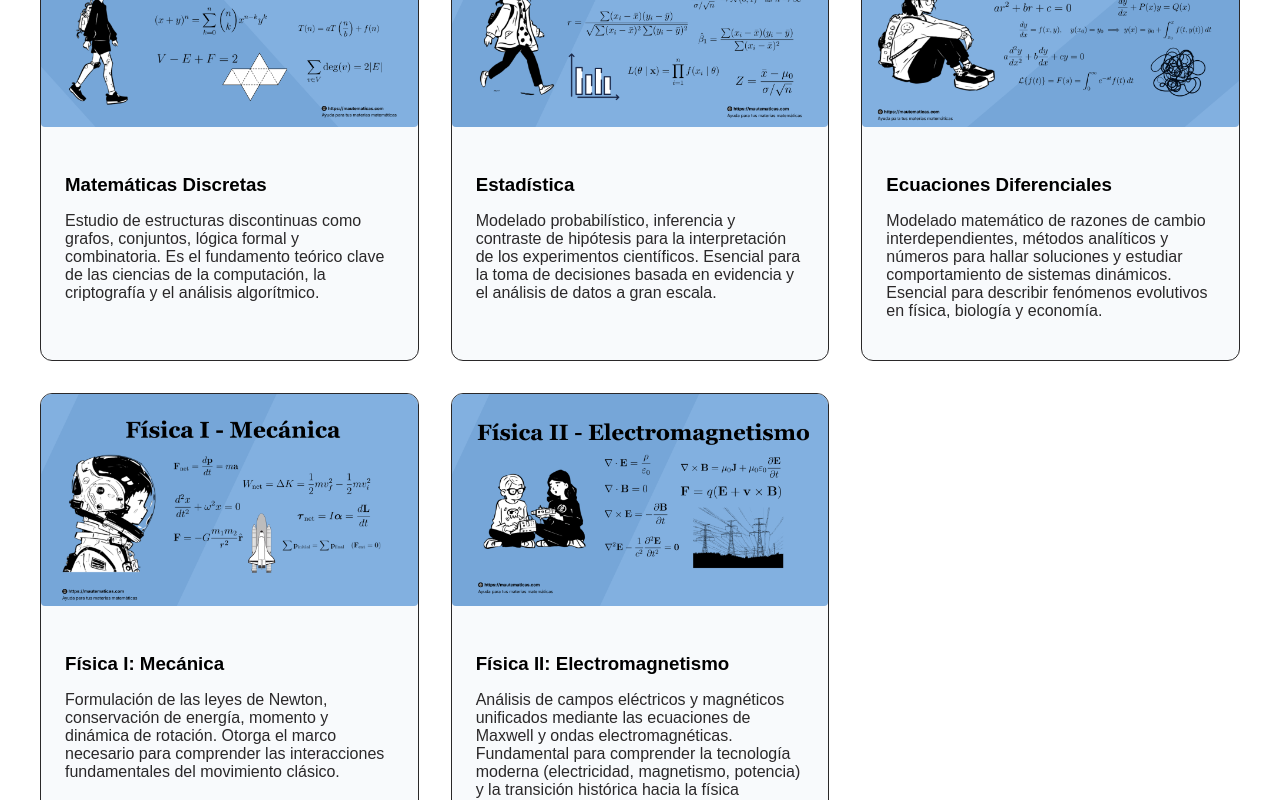
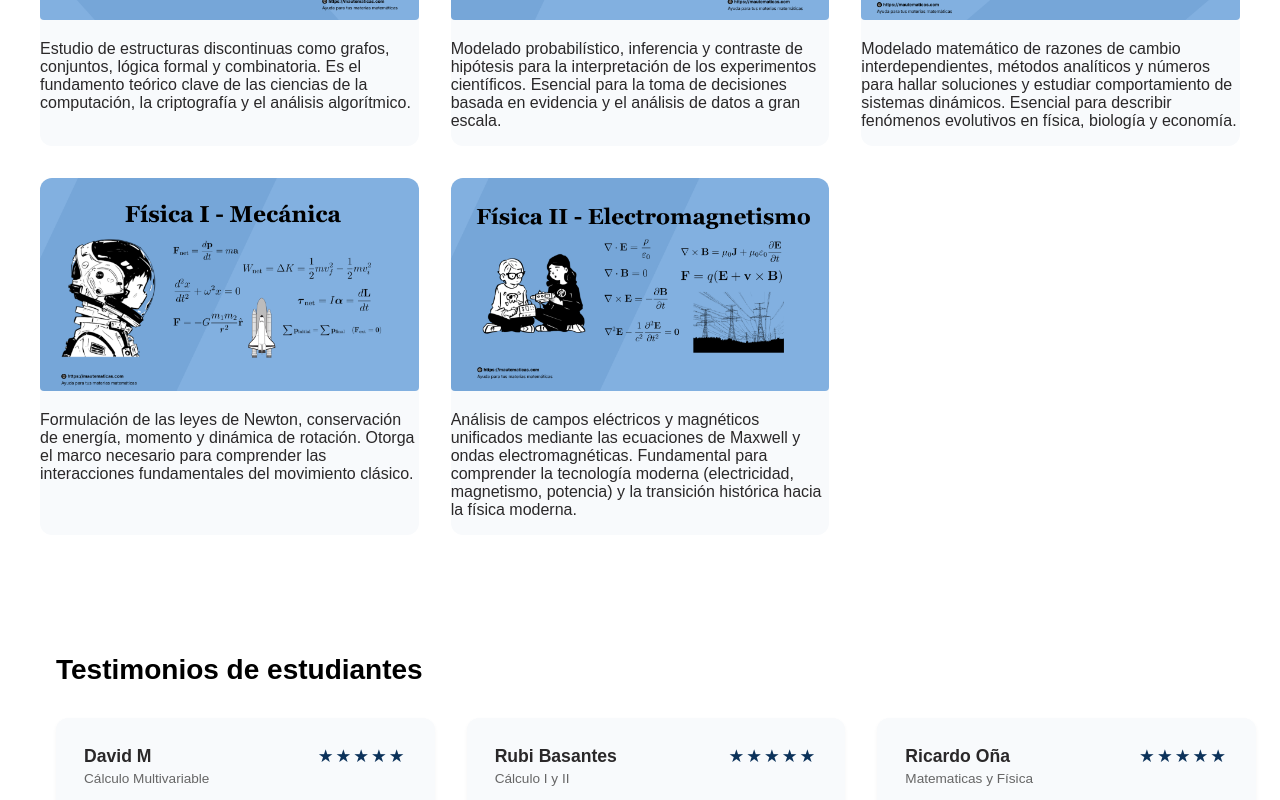
Before and after one commit to maujcardenas/mautematicas, a SvelteKit app: page / in a window 1280 px wide. Shown: the part 1420-2220 px from the top of the page. Built offline with nearby package versions, Linux system fonts and the light colour scheme; a web font is replaced by a local one.

Commit message:
cards as global without border

```diff
--- a/src/lib/components/BlogCategories.svelte
+++ /dev/null
@@ -1,41 +0,0 @@
-<script>
-    let { blogCategories = [] } = $props();
-</script>
-
-<section>
-    <h2 class="section-title">Materias</h2>
-    <div class="grid-2">
-        {#each blogCategories as category (category.title)}
-            <div class="card">
-                <img src={category.image} alt={category.alt} />
-                <div class="card-body">
-                    <h3 class="card-title">{category.title}</h3>
-                    <p>{category.description}</p>
-                </div>
-            </div>
-        {/each}
-    </div>
-</section>
-
-<style>
-    .grid-2 {
-        display: grid;
-        grid-template-columns: repeat(auto-fit, minmax(300px, 1fr));
-        gap: 2rem;
-    }
-
-    .card {
-        background-color: #f8fafc;
-        border: 1px solid #2a2829;
-        border-radius: 12px;
-        overflow: hidden;
-    }
-
-    .card-body {
-        padding: 1.5rem;
-    }
-
-    .card-title {
-        color: #000000;
-    }
-</style>
--- /dev/null
+++ b/src/lib/components/Subjects.svelte
@@ -0,0 +1,80 @@
+<script>
+    let Subjects = $state([
+        {
+            title: "Cálculo Diferencial e Integral",
+            description:
+                "Estudio del cambio continuo mediante límites, derivadas e integrales, unificados por el Teorema Fundamental. Constituye una herramienta indispensable para modelar sistemas en ciencias e ingeniería.",
+            image: "/images/brand/calculo-dif-int.png",
+            alt: "Proyecto 1",
+        },
+        {
+            title: "Cálculo Multivariable",
+            description:
+                "Extensión del cálculo al espacio n-dimensional mediante campos escalares y vectoriales, derivadas parciales e integrales múltiples. Fundamental para comprender la mecánica de fluidos, la optimización y el electromagnetismo.",
+            image: "/images/brand/calculo-multivariable.png",
+            alt: "Proyecto 2",
+        },
+        {
+            title: "Álgebra Lineal",
+            description:
+                "Análisis de espacios vectoriales, matrices y transformaciones lineales. Proporciona la estructura base para la computación científica, el aprendizaje automático, la mecánica cuántica, el tratamiento de datos y de hecho miles de aplicaciones.",
+            image: "/images/brand/algebra-lineal.png",
+            alt: "Proyecto 3",
+        },
+        {
+            title: "Matemáticas Discretas",
+            description:
+                "Estudio de estructuras discontinuas como grafos, conjuntos, lógica formal y combinatoria. Es el fundamento teórico clave de las ciencias de la computación, la criptografía y el análisis algorítmico.",
+            image: "/images/brand/mat-discretas.png",
+            alt: "Proyecto 4",
+        },
+        {
+            title: "Estadística",
+            description:
+                "Modelado probabilístico, inferencia y contraste de hipótesis para la interpretación de los experimentos científicos. Esencial para la toma de decisiones basada en evidencia y el análisis de datos a gran escala.",
+            image: "/images/brand/estadistica.png",
+            alt: "Proyecto 5",
+        },
+        {
+            title: "Ecuaciones Diferenciales",
+            description:
+                "Modelado matemático de razones de cambio interdependientes,  métodos analíticos y números para hallar soluciones y estudiar comportamiento de sistemas dinámicos. Esencial para describir fenómenos evolutivos en física, biología y economía.",
+            image: "/images/brand/ec-diferenciales.png",
+            alt: "Proyecto 6",
+        },
+        {
+            title: "Física I: Mecánica",
+            description:
+                "Formulación de las leyes de Newton, conservación de energía, momento y dinámica de rotación. Otorga el marco necesario para comprender las interacciones fundamentales del movimiento clásico.",
+            image: "/images/brand/fisica-i.png",
+            alt: "Proyecto 7",
+        },
+        {
+            title: "Física II: Electromagnetismo",
+            description:
+                "Análisis de campos eléctricos y magnéticos unificados mediante las ecuaciones de Maxwell y ondas electromagnéticas. Fundamental para comprender la tecnología moderna (electricidad, magnetismo, potencia) y la transición histórica hacia la física moderna.",
+            image: "/images/brand/fisica-ii.png",
+            alt: "Proyecto 8",
+        },
+    ]);
+</script>
+
+<section>
+    <h2 class="section-title">Materias</h2>
+    <div class="grid-2">
+        {#each Subjects as subject (subject.title)}
+            <div class="card">
+                <img src={subject.image} alt={subject.alt} />
+                <p>{subject.description}</p>
+            </div>
+        {/each}
+    </div>
+</section>
+
+<style>
+    .grid-2 {
+        display: grid;
+        grid-template-columns: repeat(auto-fit, minmax(300px, 1fr));
+        gap: 2rem;
+    }
+</style>
--- a/src/routes/+layout.svelte
+++ b/src/routes/+layout.svelte
@@ -12,12 +12,19 @@
 <Footer />
 
 <style>
+    :global(main) {
+        padding-top: 120px; /*por el header fijo */
+        min-height: calc(100vh - 200px);
+    }
     :global(body) {
         margin: 0;
         padding: 0;
         font-family: "Akt", sans-serif, system-ui;
         background-color: #ffffff;
         color: #2a2829;
+    }
+    :global(section) {
+        margin: 4rem 0;
     }
     :global(h1, h2, h3, h4) {
         color: #2a2829;
@@ -29,6 +36,11 @@
     :global(a) {
         color: #0c325a;
         text-decoration: none;
+    }
+    :global(img) {
+        max-width: 100%;
+        height: auto;
+        border-radius: 4px;
     }
     :global(.btn) {
         display: inline-block;
@@ -42,22 +54,17 @@
         text-align: center;
     }
     :global(.btn:hover) {
-        opacity: 0.9;
+        opacity: 0.8;
     }
     :global(.section-title){
-        text-align: center;
+        /* text-align: center; */
         margin-bottom: 2rem;
         font-size: 1.75rem;
         color: #000000;
     }
-    :global(img) {
-        max-width: 100%;
-        height: auto;
-        border-radius: 4px;
-    }
-
-    :global(main) {
-        padding-top: 120px; /*por el header fijo */
-        min-height: calc(100vh - 200px);
+    :global(.card) {
+        background-color: #f8fafc;
+        border-radius: 12px;
+        overflow: hidden;
     }
 </style>
--- a/src/routes/+page.svelte
+++ b/src/routes/+page.svelte
@@ -1,6 +1,6 @@
 <script>
     import HeroSection from "$lib/components/HeroSection.svelte";
-    import BlogCategories from "$lib/components/BlogCategories.svelte";
+    import Subjects from "$lib/components/Subjects.svelte";
     import Reviews from "$lib/components/Reviews.svelte";
     import Specialties from "$lib/components/Specialties.svelte";
     import BlogTable from "$lib/components/BlogTable.svelte";
@@ -23,70 +23,11 @@
             category: "Cálculo Diferencial e Integral",
         },
     ];
-
-    const blogCateg = [
-        {
-            title: "Cálculo Diferencial e Integral",
-            description:
-                "Estudio del cambio continuo mediante límites, derivadas e integrales, unificados por el Teorema Fundamental. Constituye una herramienta indispensable para modelar sistemas en ciencias e ingeniería.",
-            image: "/images/brand/calculo-dif-int.png",
-            alt: "Proyecto 1",
-        },
-        {
-            title: "Cálculo Multivariable",
-            description:
-                "Extensión del cálculo al espacio n-dimensional mediante campos escalares y vectoriales, derivadas parciales e integrales múltiples. Fundamental para comprender la mecánica de fluidos, la optimización y el electromagnetismo.",
-            image: "/images/brand/calculo-multivariable.png",
-            alt: "Proyecto 2",
-        },
-        {
-            title: "Álgebra Lineal",
-            description:
-                "Análisis de espacios vectoriales, matrices y transformaciones lineales. Proporciona la estructura base para la computación científica, el aprendizaje automático, la mecánica cuántica, el tratamiento de datos y de hecho miles de aplicaciones.",
-            image: "/images/brand/algebra-lineal.png",
-            alt: "Proyecto 3",
-        },
-        {
-            title: "Matemáticas Discretas",
-            description:
-                "Estudio de estructuras discontinuas como grafos, conjuntos, lógica formal y combinatoria. Es el fundamento teórico clave de las ciencias de la computación, la criptografía y el análisis algorítmico.",
-            image: "/images/brand/mat-discretas.png",
-            alt: "Proyecto 4",
-        },
-        {
-            title: "Estadística",
-            description:
-                "Modelado probabilístico, inferencia y contraste de hipótesis para la interpretación de los experimentos científicos. Esencial para la toma de decisiones basada en evidencia y el análisis de datos a gran escala.",
-            image: "/images/brand/estadistica.png",
-            alt: "Proyecto 5",
-        },
-        {
-            title: "Ecuaciones Diferenciales",
-            description:
-                "Modelado matemático de razones de cambio interdependientes,  métodos analíticos y números para hallar soluciones y estudiar comportamiento de sistemas dinámicos. Esencial para describir fenómenos evolutivos en física, biología y economía.",
-            image: "/images/brand/ec-diferenciales.png",
-            alt: "Proyecto 6",
-        },
-        {
-            title: "Física I: Mecánica",
-            description:
-                "Formulación de las leyes de Newton, conservación de energía, momento y dinámica de rotación. Otorga el marco necesario para comprender las interacciones fundamentales del movimiento clásico.",
-            image: "/images/brand/fisica-i.png",
-            alt: "Proyecto 7",
-        },
-        {
-            title: "Física II: Electromagnetismo",
-            description:
-                "Análisis de campos eléctricos y magnéticos unificados mediante las ecuaciones de Maxwell y ondas electromagnéticas. Fundamental para comprender la tecnología moderna (electricidad, magnetismo, potencia) y la transición histórica hacia la física moderna.",
-            image: "/images/brand/fisica-ii.png",
-            alt: "Proyecto 8",
-        },
-    ];
 </script>
 
 <div class="layout-container">
     <HeroSection />
-    <BlogCategories blogCategories={blogCateg} />
+    <Subjects />
     <Reviews />
     <Specialties />
     <BlogTable {articles} />
@@ -99,8 +40,4 @@
         margin: 0 auto;
         padding: 0 2rem;
     }
-
-    :global(section) {
-        margin: 4rem 0;
-    }
 </style>
```
